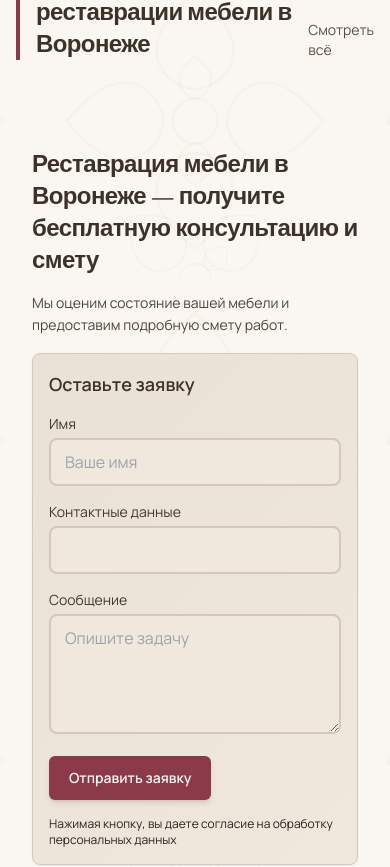
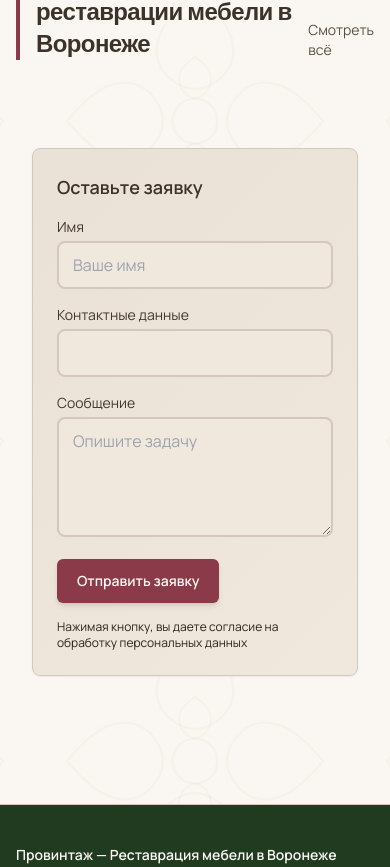
Before and after one commit to reusable34/restavraci-mebel, a Next.js app: page / in a window 390 px wide. Shown: the part 1639-2506 px from the top of the page. Built offline with nearby package versions, Linux system fonts and the light colour scheme.

Commit message:
Match contact form layout exactly to contacts page on mobile

```diff
--- a/app/page.tsx
+++ b/app/page.tsx
@@ -104,7 +104,7 @@ export default function HomePage() {
       <section className="section" style={{ paddingTop: 0 }}>
         <Container>
           <div className="p-4 md:p-8">
-            <h2 className="text-2xl md:text-3xl lg:text-5xl font-bold tracking-tight mb-4 md:mb-6" style={{ color: 'var(--heading)' }}>
+            <h2 className="text-2xl md:text-3xl lg:text-5xl font-bold tracking-tight mb-4 md:mb-6 hidden md:block" style={{ color: 'var(--heading)' }}>
               Реставрация мебели в Воронеже — получите бесплатную консультацию и смету
             </h2>
             <div className="mb-6 md:mb-8 prose prose-lg max-w-none hidden md:block" style={{ color: 'color-mix(in oklab, var(--text) 90%, black 10%)' }}>
@@ -123,11 +123,8 @@ export default function HomePage() {
                 Мы оценим состояние вашей мебели и предоставим подробную смету работ.
               </p>
             </div>
-            <div className="mb-4 md:hidden text-sm leading-relaxed" style={{ color: 'color-mix(in oklab, var(--text) 90%, black 10%)' }}>
-              Мы оценим состояние вашей мебели и предоставим подробную смету работ.
-            </div>
-            <div className="card p-4 md:p-6">
-              <div className="mb-4 md:hidden text-lg font-semibold" style={{ color: 'var(--heading)' }}>Оставьте заявку</div>
+            <div className="card p-6">
+              <div className="mb-4 text-lg font-semibold" style={{ color: 'var(--heading)' }}>Оставьте заявку</div>
               <ContactForm />
               <div className="mt-4 text-xs" style={{ color: 'color-mix(in oklab, var(--text) 60%, black 40%)' }}>Нажимая кнопку, вы даете согласие на обработку персональных данных</div>
             </div>
```
